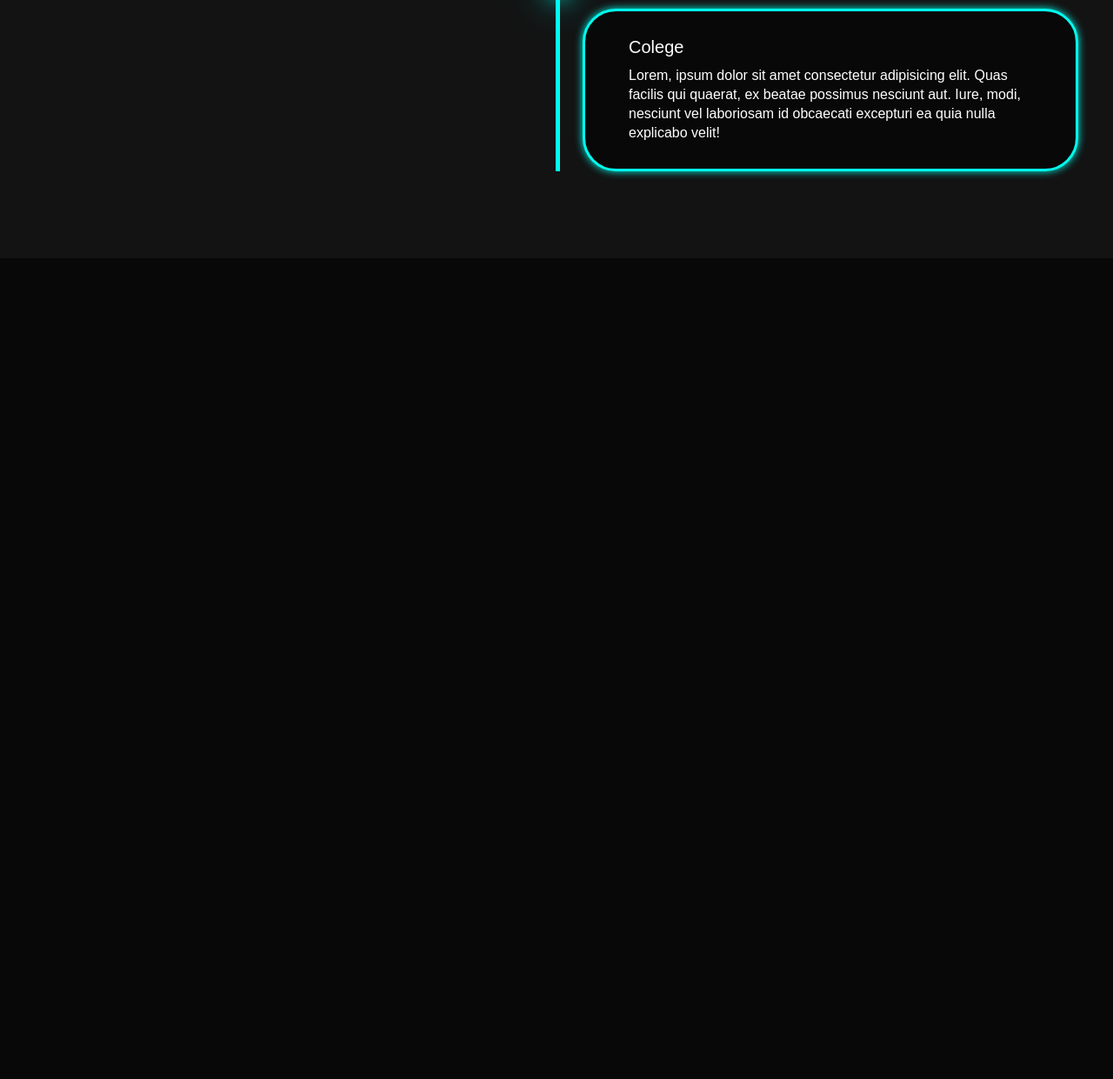
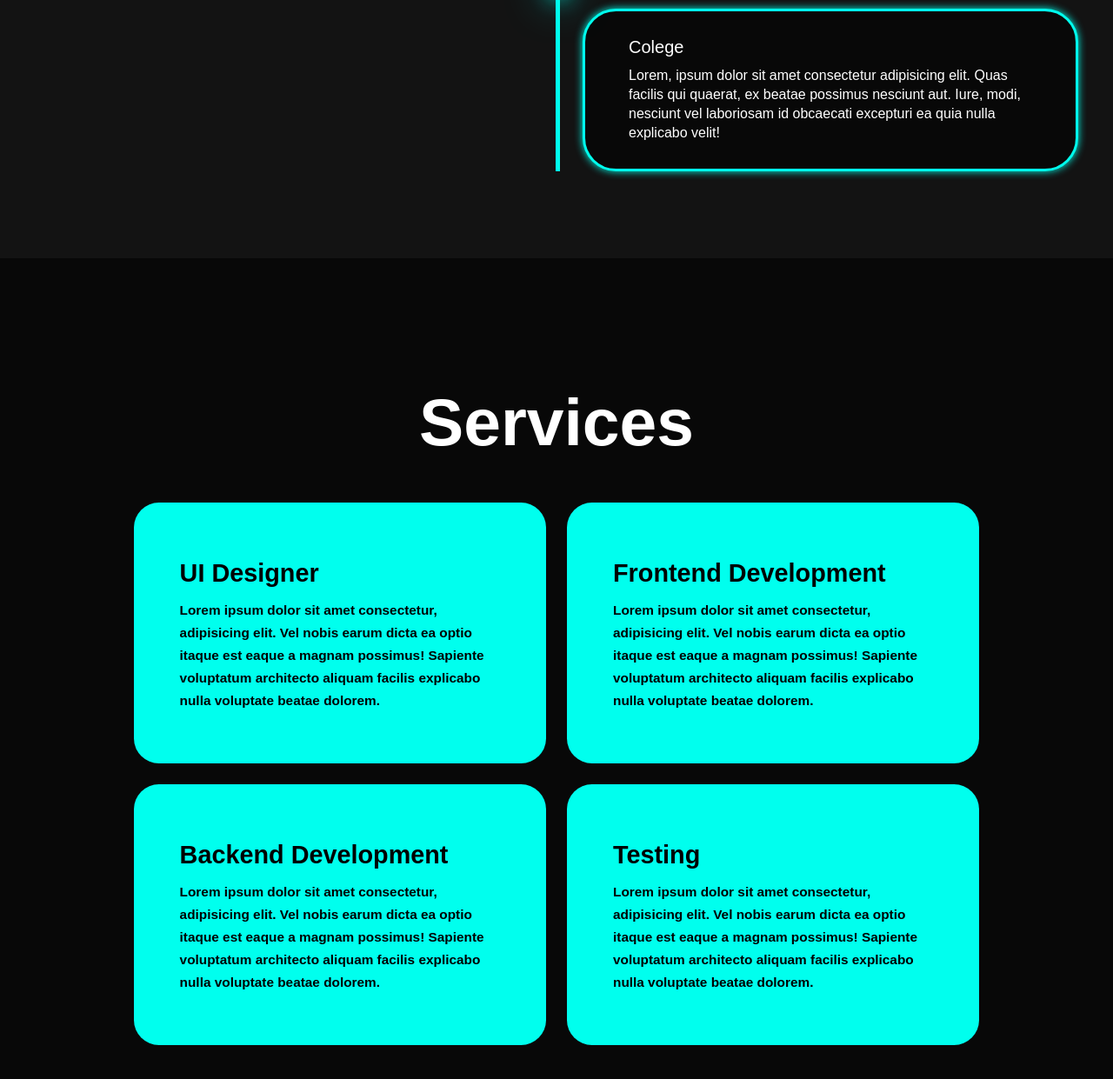
Before and after one commit to luisHidalgo-git/Portfolio, a plain HTML site: page index.html in a window 1280 px wide. Shown: the part 1932-3173 px from the top of the page at 87% size. Before the commit the page ends 2229 px from the top, so only its background shows below. Drawn offline with nearby package versions, Linux system fonts and the light colour scheme.

Commit message:
services terminado

```diff
--- a/index.html
+++ b/index.html
@@ -87,6 +87,40 @@
         </div>
     </section>
 
+    <section class="services" id="services">
+        <h2 class="heading">Services</h2>
+
+        <div class="services-container">
+            <div class="service-box">
+                <div class="service-info">
+                    <h4>UI Designer</h4>
+                    <p>Lorem ipsum dolor sit amet consectetur, adipisicing elit. Vel nobis earum dicta ea optio itaque est eaque a magnam possimus! Sapiente voluptatum architecto aliquam facilis explicabo nulla voluptate beatae dolorem.</p>
+                </div>
+            </div>
+
+            <div class="service-box">
+                <div class="service-info">
+                    <h4>Frontend Development</h4>
+                    <p>Lorem ipsum dolor sit amet consectetur, adipisicing elit. Vel nobis earum dicta ea optio itaque est eaque a magnam possimus! Sapiente voluptatum architecto aliquam facilis explicabo nulla voluptate beatae dolorem.</p>
+                </div>
+            </div>
+
+            <div class="service-box">
+                <div class="service-info">
+                    <h4>Backend Development</h4>
+                    <p>Lorem ipsum dolor sit amet consectetur, adipisicing elit. Vel nobis earum dicta ea optio itaque est eaque a magnam possimus! Sapiente voluptatum architecto aliquam facilis explicabo nulla voluptate beatae dolorem.</p>
+                </div>
+            </div>
+
+            <div class="service-box">
+                <div class="service-info">
+                    <h4>Testing</h4>
+                    <p>Lorem ipsum dolor sit amet consectetur, adipisicing elit. Vel nobis earum dicta ea optio itaque est eaque a magnam possimus! Sapiente voluptatum architecto aliquam facilis explicabo nulla voluptate beatae dolorem.</p>
+                </div>
+            </div>
+        </div>
+    </section>
+
     <script src="script.js"></script>
 </body>
 </html>
--- a/style.css
+++ b/style.css
@@ -348,3 +348,53 @@ span {
     background: var(--bg-color);
     width: 50px;
 }
+
+.services {
+    background: var(--bg-color);
+    color: black;
+}
+.services h2 {
+    margin-bottom: 5rem;
+    color: white;
+}
+.services-container {
+    display: grid;
+    grid-template-columns: repeat(2,1fr);
+    align-items: center;
+    gap: 2.5rem;
+}
+.service-box {
+    background-color: var(--main-color);
+    height: 300px;
+    border-radius: 3rem;
+    border: 5px solid transparent;
+    cursor: pointer;
+    transition: 0.4s ease-in-out;
+}
+.service-box:hover {
+    background: white;
+    color: black;
+    border: 5px solid var(--main-color);
+    transform: scal(1.03);
+}
+.service-box .service-info {
+    display: flex;
+    flex-direction: column;
+    text-align: left;
+    max-height: 200px;
+    justify-content: left;
+    align-items: baseline;
+    padding: 5rem 5rem;
+}
+.service-info h4 {
+    font-size: 3rem;
+    font-weight: 800;
+    line-height: 2;
+}
+.service-info p {
+    font-size:  1.6rem;
+    font-weight: 600;
+    max-height: 100px;
+    line-height: 1.7;
+    margin: auto;
+}
```
